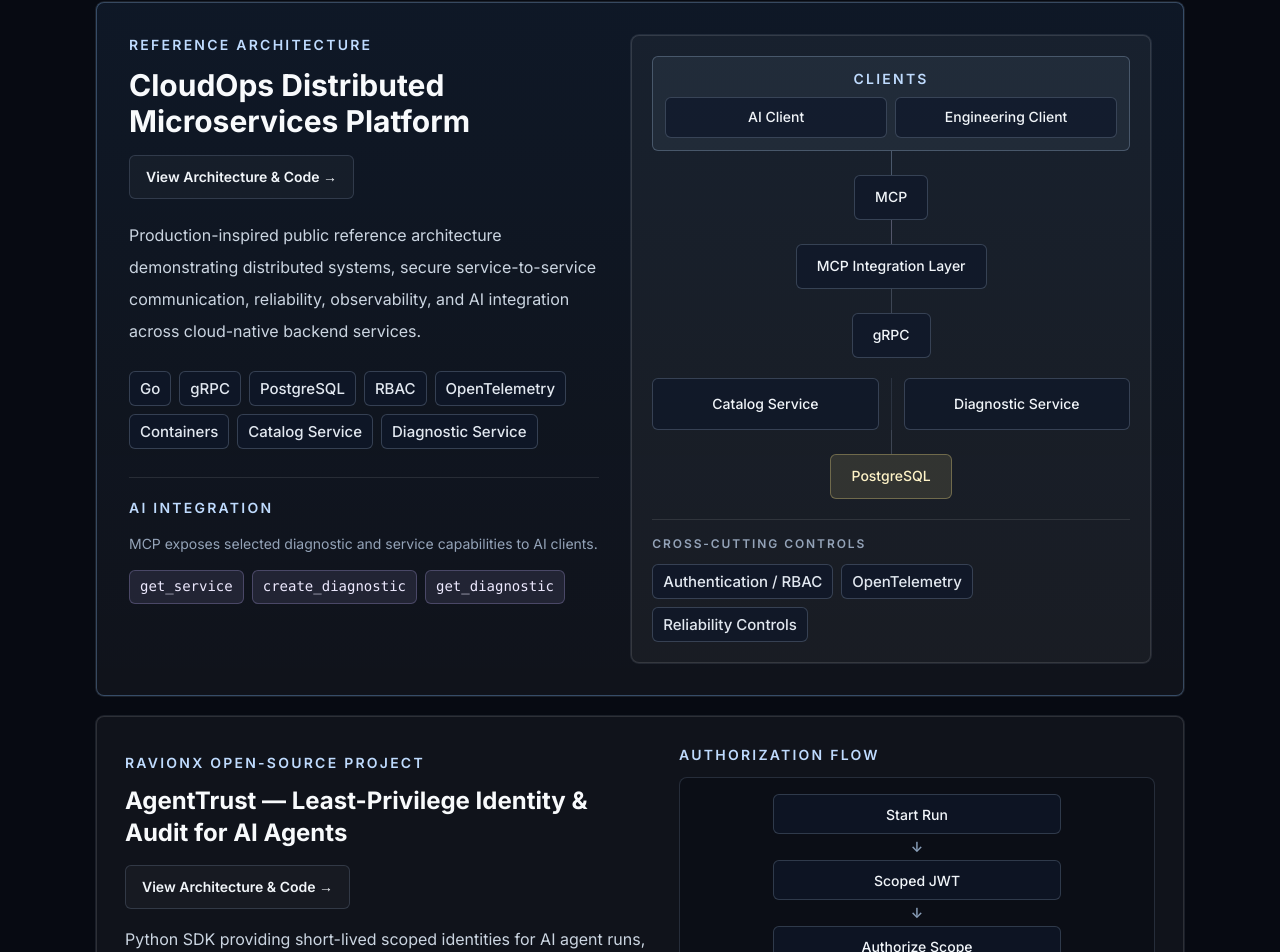
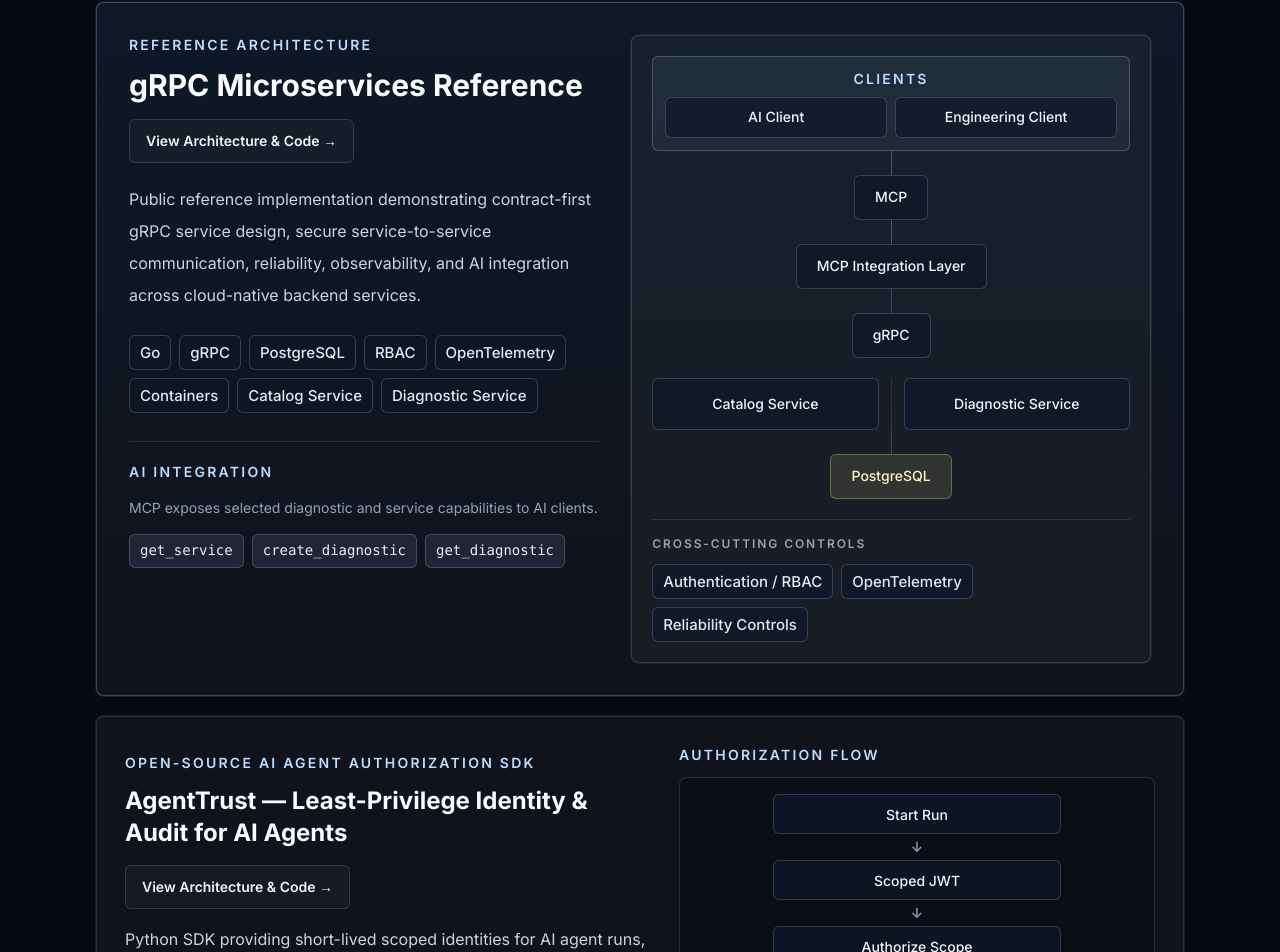
Before and after one commit to rvarkali/engineering-portfolio, a Next.js app: page / in a window 1280 px wide. Shown: the part 1516-2468 px from the top of the page. Built offline with nearby package versions, Linux system fonts and the light colour scheme.

Commit message:
chore: neutralize portfolio project branding

```diff
--- a/src/data/projects.ts
+++ b/src/data/projects.ts
@@ -1,14 +1,14 @@
 export const repositoryLinks = {
-  cloudOpsPlatform: "https://github.com/rvarkali/grpc-microservices-reference",
+  grpcMicroservicesReference: "https://github.com/rvarkali/grpc-microservices-reference",
   agentTrust: "https://github.com/ravionxgroup/agenttrust"
 };
 
 export const featuredProjects = [
   {
-    title: "CloudOps Distributed Microservices Platform",
+    title: "gRPC Microservices Reference",
     status: "Reference architecture",
     description:
-      "Production-inspired public reference architecture demonstrating distributed systems, secure service-to-service communication, reliability, observability, and AI integration across cloud-native backend services.",
+      "Public reference implementation demonstrating contract-first gRPC service design, secure service-to-service communication, reliability, observability, and AI integration across cloud-native backend services.",
     highlights: [
       "Go",
       "gRPC",
@@ -20,11 +20,11 @@ export const featuredProjects = [
       "Diagnostic Service"
     ],
     mcp: ["get_service", "create_diagnostic", "get_diagnostic"],
-    href: repositoryLinks.cloudOpsPlatform
+    href: repositoryLinks.grpcMicroservicesReference
   },
   {
     title: "AgentTrust — Least-Privilege Identity & Audit for AI Agents",
-    status: "RavionX open-source project",
+    status: "Open-source AI agent authorization SDK",
     description:
       "Python SDK providing short-lived scoped identities for AI agent runs, deny-by-default tool authorization, and auditable execution decisions. Integrates with MCP and LangChain while keeping identity, policy, and audit concerns isolated from framework adapters.",
     highlights: ["Python", "JWT", "MCP", "LangChain", "Least Privilege", "Audit"],
```
Also changed, not shown: 1 other file (tests, documents, lock files or other folders).
